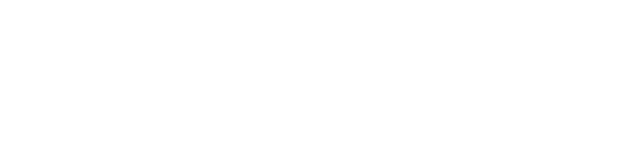
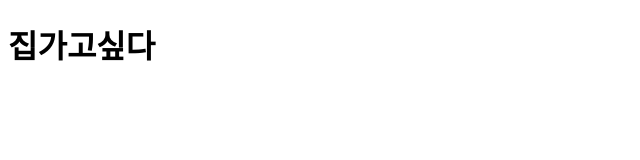
Before and after one commit to deohyunpark/Boxiting, a plain HTML site: page index.html in a window 1280 px wide. Shown: the whole page, without its empty margins (0-640 px from the left). Drawn offline with Linux system fonts and the light colour scheme.

Commit message:
update index.html - cat

```diff
--- a/index.html
+++ b/index.html
@@ -7,6 +7,8 @@
     <title>Document</title>
 </head>
 <body>
-
+    <h1>
+        집가고싶다
+    </h1>
 </body>
 </html>
```
